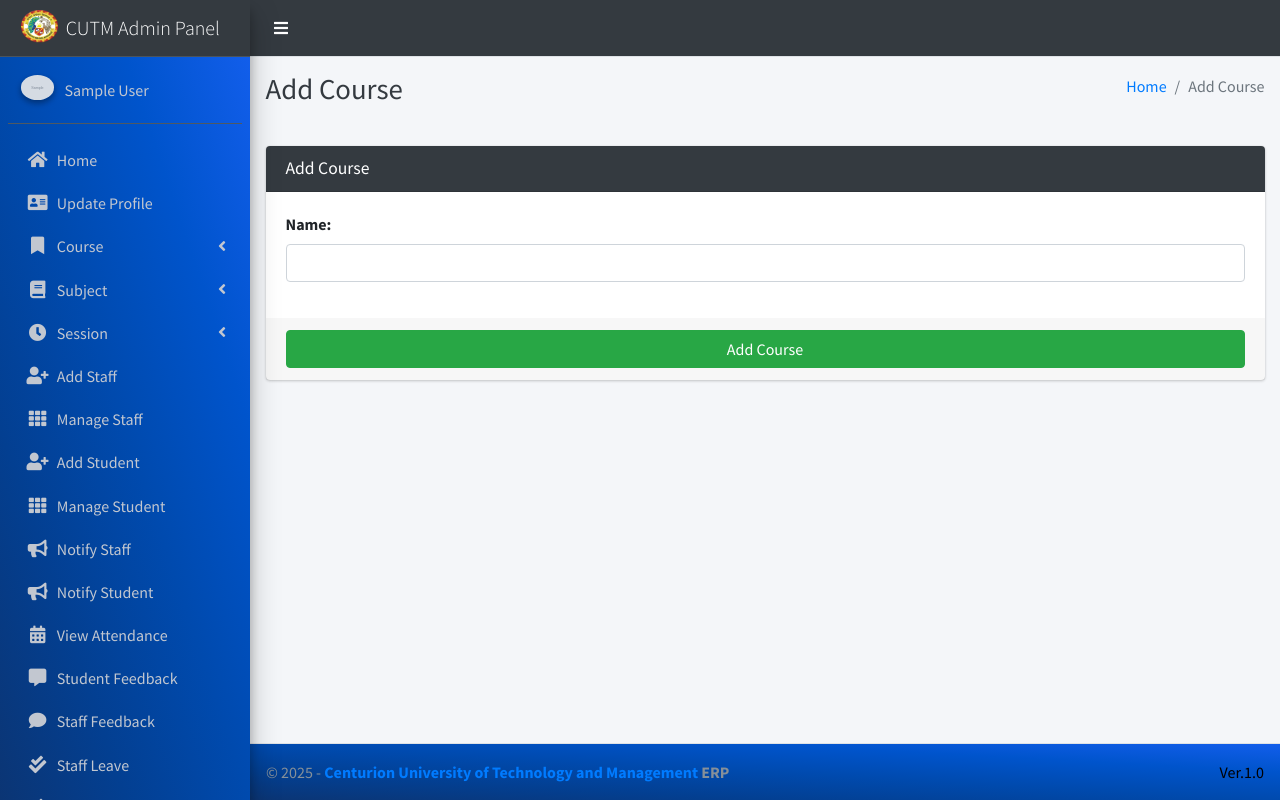
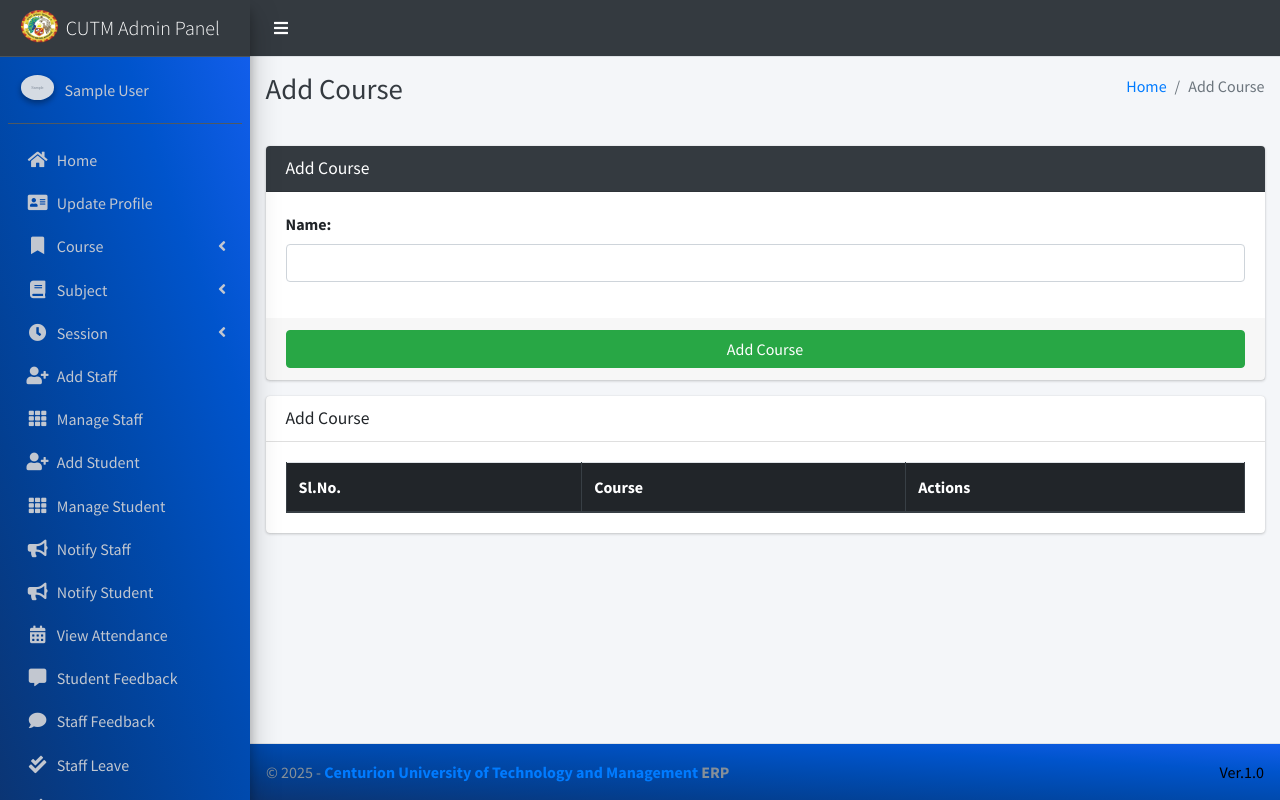
Before and after one commit to KiranKumarMalik/College-ERP, a Django app: page /course/add in a window 1280 px wide. Run offline with Django 3.2, Linux system fonts and the light colour scheme; a user stored in the database is signed in; tables that the repository leaves empty hold one stand-in row (values such as "Sample post"); grey boxes marked "Sample" are stand-in pictures; lists and menus that the app fills with data are empty; some libraries are stand-ins or nearby versions.

Commit message:
new code added

```diff
--- a/college_management_system/settings.py
+++ b/college_management_system/settings.py
@@ -157,7 +157,6 @@ TIME_ZONE = 'Asia/Kolkata'
 EMAIL_BACKEND = 'django.core.mail.backends.smtp.EmailBackend'
 EMAIL_HOST = 'smtp.gmail.com'
 EMAIL_PORT = 587
-
 EMAIL_HOST_USER = "kirankumarmalik321@gmail.com"
 EMAIL_HOST_PASSWORD = "ykbz gxhn whjb jrha"
 EMAIL_USE_TLS = True
--- a/main_app/templates/hod_template/add_course_template.html
+++ b/main_app/templates/hod_template/add_course_template.html
@@ -22,4 +22,41 @@
         </div>
     </div>
 </section>
+<section class="content">
+    <div class="container-fluid">
+        <div class="row">
+            <div class="col-md-12">
+                <div class="card">
+                    <div class="card-header">
+                        <h3 class="card-title">{{page_title}}</h3>
+                    </div>
+                    <!-- /.card-header -->
+                    <div class="card-body">
+                        <table id="example2" class="table table-bordered table-hover">
+                            <thead class="thead-dark">
+                                <tr>
+                                    <th>Sl.No.</th>
+                                    <th>Course</th>
+                                    <th>Actions</th>
+                                </tr>
+                            </thead>
+                            <tbody>
+                                {% for course in courses %}
+                                <tr>
+                                    <td>{{ forloop.counter }}</td>
+                                    <td>{{course.name}}</td>
+                                    <td>
+                                        <a href="{% url 'edit_course' course.id %}" class="btn btn-info">Edit <i class="fas fa-edit"></i></a> -
+                                        <a href="{% url 'delete_course' course.id %}" onclick="return confirm('Are you sure you want to delete this course ?')" class="btn btn-danger">Delete <i class="fas fa-trash-alt"></i></a>
+                                    </td>
+                                </tr>
+                                {% endfor %}
+                            </tbody>
+                        </table>
+                    </div>
+                </div>
+            </div>
+        </div>
+    </div>
+</section>
 {% endblock content %}
```
